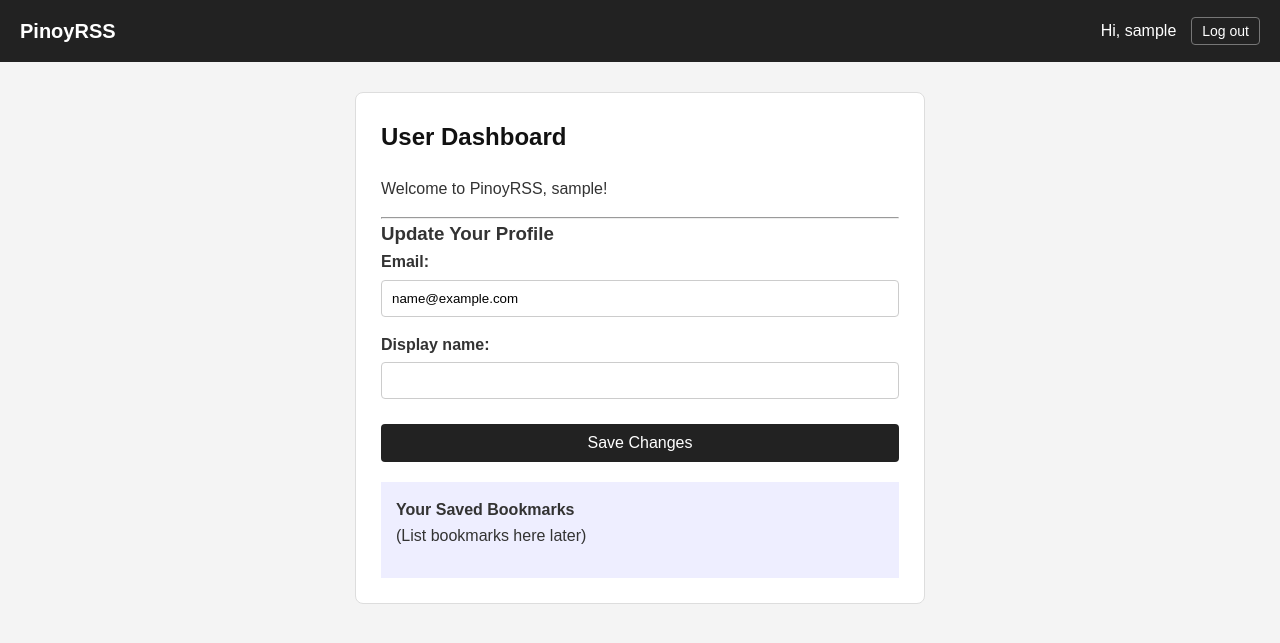
After one commit to rendotiso/PinoyRSS-Amaya-AnneGwyn-G6, a Django app: page /accounts/dashboard/ in a window 1280 px wide. The commit adds this page. Shown: the top 643 px of the page. Run offline with Django 5.2, Linux system fonts and the light colour scheme; the visitor is signed in with stand-in values (Sample User, id 1).

Commit message:
Updated to have routing to different dashboards depending on roles

```diff
--- a/pinoyrss/accounts/forms.py
+++ b/pinoyrss/accounts/forms.py
@@ -1,13 +1,19 @@
-from django.contrib.auth.forms import UserCreationForm, UserChangeForm
+from django import forms
+from django.contrib.auth.forms import UserCreationForm
 from .models import CustomUser
-
 
 class CustomUserCreationForm(UserCreationForm):
     class Meta:
         model = CustomUser
-        fields = ('username', 'email')
+        fields = ('username', 'email', 'display_name')
 
-class CustomUserChangeForm(UserChangeForm):
+    def clean_email(self):
+        email = self.cleaned_data.get('email')
+        if CustomUser.objects.filter(email=email).exists():
+            raise forms.ValidationError("A user with that email already exists.")
+        return email
+
+class ProfileUpdateForm(forms.ModelForm):
     class Meta:
         model = CustomUser
-        fields = ('username', 'email', 'role', 'preferred_regions', 'preferred_languages')
+        fields = ('email', 'display_name')
--- a/pinoyrss/accounts/models.py
+++ b/pinoyrss/accounts/models.py
@@ -1,20 +1,16 @@
 from django.db import models
 from django.contrib.auth.models import AbstractUser
-
 
 class CustomUser(AbstractUser):
     class Roles(models.TextChoices):
         ADMIN = 'admin', 'Admin'
         USER = 'user', 'User'
 
-    role = models.CharField(
-        max_length=10,
-        choices=Roles.choices,
-        default=Roles.USER,
-    )
+    # ER Diagram fields
+    role = models.CharField(max_length=10, choices=Roles.choices, default=Roles.USER)
+    display_name = models.CharField(max_length=150, blank=True)
 
-    preferred_regions = models.JSONField(default=list, blank=True)
-    preferred_languages = models.JSONField(default=list, blank=True)
+    email = models.EmailField(unique=True)
 
     def __str__(self):
         return self.username
--- a/pinoyrss/accounts/urls.py
+++ b/pinoyrss/accounts/urls.py
@@ -1,6 +1,13 @@
 from django.urls import path
-from .views import CustomSignupView
+from django.contrib.auth.views import LogoutView
+from .views import SignupView, CustomLoginView, UserDashboardView, AdminDashboardView
+
+app_name = 'accounts'
 
 urlpatterns = [
-    path('signup/', CustomSignupView.as_view(), name='signup'),
+    path('signup/', SignupView.as_view(), name='signup'),
+    path('login/', CustomLoginView.as_view(), name='login'),
+    path('logout/', LogoutView.as_view(), name='logout'),
+    path('dashboard/', UserDashboardView.as_view(), name='user_panel'),
+    path('admin-panel/', AdminDashboardView.as_view(), name='admin_panel'),
 ]
--- a/pinoyrss/accounts/views.py
+++ b/pinoyrss/accounts/views.py
@@ -1,10 +1,45 @@
+from django.shortcuts import render, redirect
 from django.urls import reverse_lazy
-from django.views.generic import CreateView
+from django.views.generic import CreateView, UpdateView
+from django.contrib.auth.mixins import LoginRequiredMixin, UserPassesTestMixin
+from django.contrib.auth.views import LoginView
+from django.contrib.messages.views import SuccessMessageMixin
+from .forms import CustomUserCreationForm, ProfileUpdateForm
+from .models import CustomUser
 
-from .forms import CustomUserCreationForm
-
-
-class CustomSignupView(CreateView):
+class SignupView(SuccessMessageMixin, CreateView):
     form_class = CustomUserCreationForm
     template_name = 'registration/signup.html'
-    success_url = reverse_lazy('login')
+    success_url = reverse_lazy('accounts:login')
+    success_message = "Account created successfully! You can now log in."
+
+class CustomLoginView(LoginView):
+    template_name = 'registration/login.html'
+
+    def form_invalid(self, form):
+        form.add_error(None, "Invalid username or password.")
+        return super().form_invalid(form)
+
+class UserDashboardView(LoginRequiredMixin, UserPassesTestMixin, UpdateView):
+    model = CustomUser
+    form_class = ProfileUpdateForm
+    template_name = 'dashboard/user_panel.html'
+    success_url = reverse_lazy('accounts:user_panel')
+
+    def get_object(self):
+        return self.request.user
+
+    def test_func(self):
+        return self.request.user.role == CustomUser.Roles.USER
+
+class AdminDashboardView(LoginRequiredMixin, UserPassesTestMixin, UpdateView):
+    model = CustomUser
+    form_class = ProfileUpdateForm
+    template_name = 'dashboard/admin_panel.html'
+    success_url = reverse_lazy('accounts:admin_panel')
+
+    def get_object(self):
+        return self.request.user
+
+    def test_func(self):
+        return self.request.user.role == CustomUser.Roles.ADMIN
--- a/pinoyrss/dashboard/urls.py
+++ b/pinoyrss/dashboard/urls.py
@@ -1,7 +1,6 @@
 from django.urls import path
-from .views import DashboardView, AdminPanelView
+from .views import dashboard_redirect
 
 urlpatterns = [
-    path('', DashboardView.as_view(), name='dashboard'),
-    path('admin-panel/', AdminPanelView.as_view(), name='admin_panel'),
+    path('', dashboard_redirect, name='dashboard'),
 ]
--- a/pinoyrss/pinoyrss/settings.py
+++ b/pinoyrss/pinoyrss/settings.py
@@ -133,5 +133,7 @@ MAILERS = {
 }
 
 AUTH_USER_MODEL = 'accounts.CustomUser'
+
+LOGIN_URL = 'accounts:login'
 LOGIN_REDIRECT_URL = 'dashboard'
-LOGOUT_REDIRECT_URL = '/accounts/login/'
+LOGOUT_REDIRECT_URL = 'accounts:login'
--- a/pinoyrss/pinoyrss/urls.py
+++ b/pinoyrss/pinoyrss/urls.py
@@ -3,8 +3,6 @@ from django.urls import path, include
 
 urlpatterns = [
     path('admin/', admin.site.urls),
-    path('accounts/', include('accounts.urls')),
-    path('accounts/', include('django.contrib.auth.urls')),
-    path('dashboard/', include('dashboard.urls')),
-    path('', include('dashboard.urls')),
+    path('accounts/', include('accounts.urls')), # This now handles login/logout
+    path('', include('dashboard.urls')),         # Redirect to dashboard
 ]
--- a/pinoyrss/templates/base.html
+++ b/pinoyrss/templates/base.html
@@ -13,14 +13,14 @@
         <div class="nav-brand">PinoyRSS</div>
         <div class="nav-links">
             {% if user.is_authenticated %}
-                <span>Hi, {{ user.first_name|default:user.username }}</span>
-                <form method="post" action="{% url 'logout' %}" style="display: inline;">
+                <span>Hi, {{ user.display_name|default:user.username }}</span>
+                <form method="post" action="{% url 'accounts:logout' %}" style="display: inline;">
                     {% csrf_token %}
                     <button type="submit" class="btn-logout">Log out</button>
                 </form>
             {% else %}
-                <a href="{% url 'login' %}">Log in</a>
-                <a href="{% url 'signup' %}">Sign up</a>
+                <a href="{% url 'accounts:login' %}">Log in</a>
+                <a href="{% url 'accounts:signup' %}">Sign up</a>
             {% endif %}
         </div>
     </nav>
--- /dev/null
+++ b/pinoyrss/templates/dashboard/user_panel.html
@@ -0,0 +1,21 @@
+{% extends "base.html" %}
+
+{% block content %}
+<div class="card">
+    <h2>User Dashboard</h2>
+    <p>Welcome to PinoyRSS, {{ user.display_name|default:user.username }}!</p>
+
+    <hr>
+    <h3>Update Your Profile</h3>
+    <form method="post">
+        {% csrf_token %}
+        {{ form.as_p }}
+        <button type="submit" class="btn-full">Save Changes</button>
+    </form>
+
+    <div style="margin-top: 20px; background: #eef; padding: 15px;">
+        <h4>Your Saved Bookmarks</h4>
+        <p>(List bookmarks here later)</p>
+    </div>
+</div>
+{% endblock %}
--- a/pinoyrss/templates/registration/login.html
+++ b/pinoyrss/templates/registration/login.html
@@ -9,7 +9,7 @@
         <button type="submit" class="btn-full">Log in</button>
     </form>
     <p style="margin-top: 15px; text-align: center;">
-        No account? <a href="{% url 'signup' %}">Sign up</a>
+    <p>No account? <a href="{% url 'accounts:signup' %}">Sign up</a></p>
     </p>
 </div>
 {% endblock %}
--- a/pinoyrss/templates/registration/signup.html
+++ b/pinoyrss/templates/registration/signup.html
@@ -9,7 +9,7 @@
         <button type="submit" class="btn-full">Sign up</button>
     </form>
     <p style="margin-top: 15px; text-align: center;">
-        Already have an account? <a href="{% url 'login' %}">Log in</a>
+    <p>Already have an account? <a href="{% url 'accounts:login' %}">Log in</a></p>
     </p>
 </div>
 {% endblock %}
```
Also changed, not shown: pinoyrss/accounts/admin.py (+10 -3 lines), pinoyrss/dashboard/views.py (+7 -21 lines), pinoyrss/templates/dashboard/admin_panel.html (+10 -11 lines), pinoyrss/accounts/migrations/0002_remove_customuser_preferred_languages_and_more.py (added).
